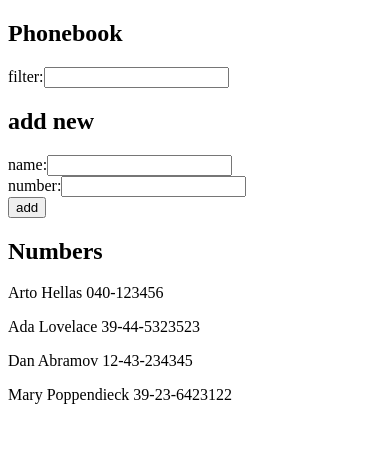
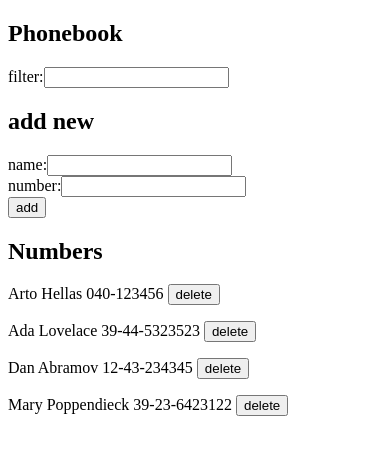
Before and after one commit to UncSald/FullStackOpen--course, a React (Vite) app in the folder Osa2/puhelinluettelo/: page / in a window 390 px wide. Shown: the top 454 px of the page. Built offline with nearby package versions, Linux system fonts and the light colour scheme; data requests are answered from the project's data file.

Commit message:
Added delete function to the phonebook

```diff
--- a/Osa2/puhelinluettelo/src/App.jsx
+++ b/Osa2/puhelinluettelo/src/App.jsx
@@ -1,22 +1,52 @@
 import { useState, useEffect } from 'react'
 import personService from './services/persons'
 
+const App = () => {
+
+  const [persons, setPersons] = useState([])
+
+  useEffect(() => {
+    personService
+      .getAll()
+      .then(response => {
+        setPersons(response.data)
+      })
+  } , [])
+
+  const [newName, setNewName] = useState('')
+  const [newNumber, setNewNumber] = useState('')
+  const [numbersShown, setShowNumbers] = useState('')
+
+  const numbersToShow = numbersShown === ''
+  ? persons
+  : persons.filter(person => person.name.toLowerCase().match(numbersShown.toLowerCase()))
 
 
   const Person = (props) => {
+      const DeletePerson = (event) => {
+      event.preventDefault()
+      if (window.confirm("Delete", `${props.name}`)) {
+      personService
+        .delete_person(props.id)
+        .then(response => {
+          const newData=persons.filter(person => person.id !=(props.id))
+          return setPersons(newData)
+        })}
+    }
     return (
-    <p>
-      {props.name} {props.number}
-    </p>
+      <div>
+        <form onSubmit={DeletePerson}><p>{props.name} {props.number} <button type="submit">delete</button></p></form>
+      </div>
     )
   }
 
-const ListPerson = ({numbersToShow}) => {
+  const ListPerson = () => {
     return (
       <>
         {numbersToShow.map(person =>
           <Person
           key={person.name}
+          id={person.id}
           name={person.name}
           number={person.number}/>
           )
@@ -40,7 +70,7 @@ const Filter = ({numbersShown,setShowNumbers}) => {
     )
   }
 
-const PersonForm = ({persons, setPersons, newName, setNewName, newNumber, setNewNumber}) => {
+  const PersonForm = () => {
     const handleNameChange = (event) => {
       setNewName(event.target.value)
     }
@@ -99,26 +129,6 @@ const PersonForm = ({persons, setPersons, newName, setNewName, newNumber, setNew
   }
 
 
-const App = () => {
-
-  const [persons, setPersons] = useState([])
-
-  useEffect(() => {
-    personService
-      .getAll()
-      .then(response => {
-        setPersons(response.data)
-      })
-  } , [])
-
-  const [newName, setNewName] = useState('')
-  const [newNumber, setNewNumber] = useState('')
-  const [numbersShown, setShowNumbers] = useState('')
-
-  const numbersToShow = numbersShown === ''
-  ? persons
-  : persons.filter(person => person.name.toLowerCase().match(numbersShown.toLowerCase()))
-
   return (
     <div>
       <h2>Phonebook</h2>
@@ -127,18 +137,11 @@ const App = () => {
           setShowNumbers={setShowNumbers}
         />
         <h2>add new</h2>
-        <PersonForm
-          persons={persons}
-          setPersons={setPersons}
-          newName={newName}
-          setNewName={setNewName}
-          newNumber={newNumber}
-          setNewNumber={setNewNumber}
-        />
+        <PersonForm/>
 
         <h2>Numbers</h2>
         <div>
-          <ListPerson numbersToShow={numbersToShow}/>
+          <ListPerson/>
         </div>
       </div>
 
--- a/Osa2/puhelinluettelo/src/services/persons.js
+++ b/Osa2/puhelinluettelo/src/services/persons.js
@@ -9,8 +9,8 @@ const create = newObject => {
     return axios.post(baseURL, newObject)
 }
 
+const delete_person = (id) => {
+    return axios.delete(`${baseURL}/${id}`)
+}
 
-export default {
-    getAll: getAll,
-    create: create,
-}
+export default { getAll, create, delete_person }
```
Lines whose indentation alone changed are shown as unchanged.
